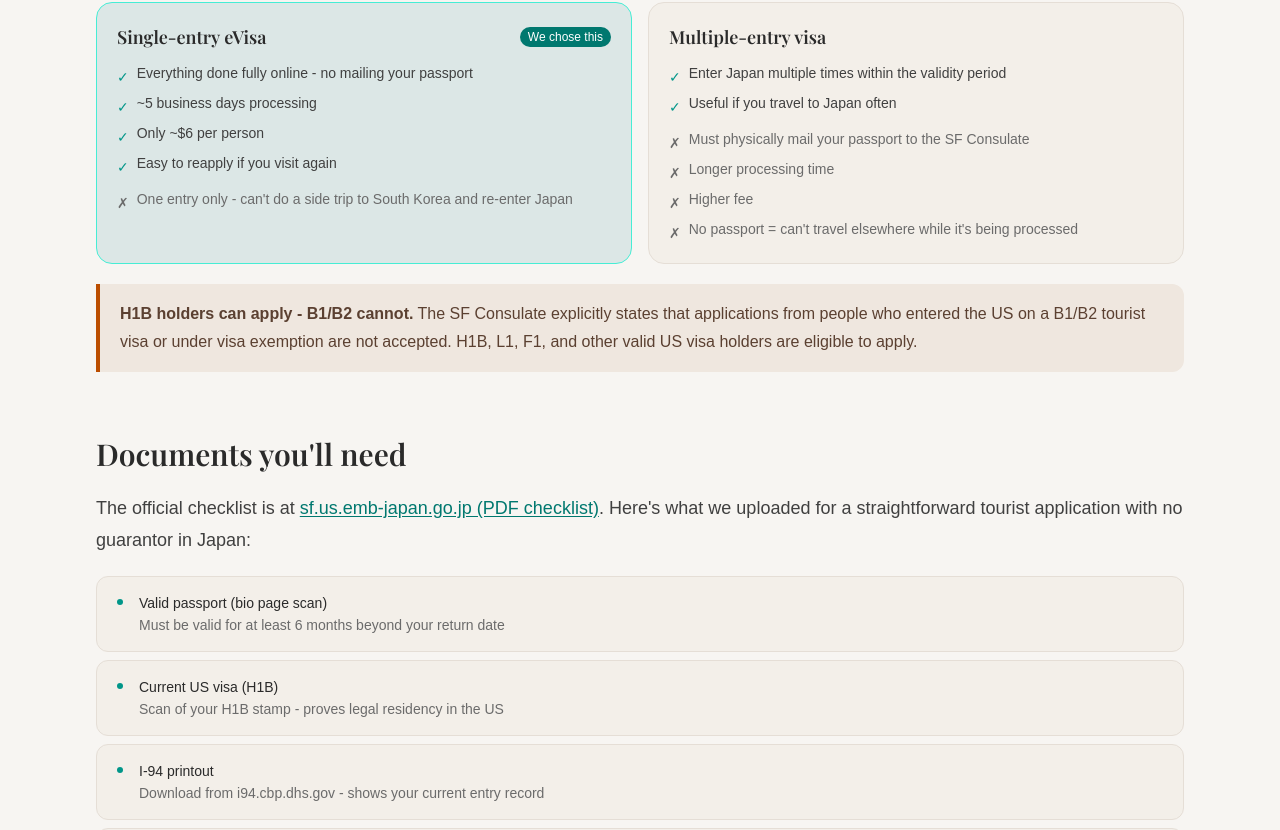
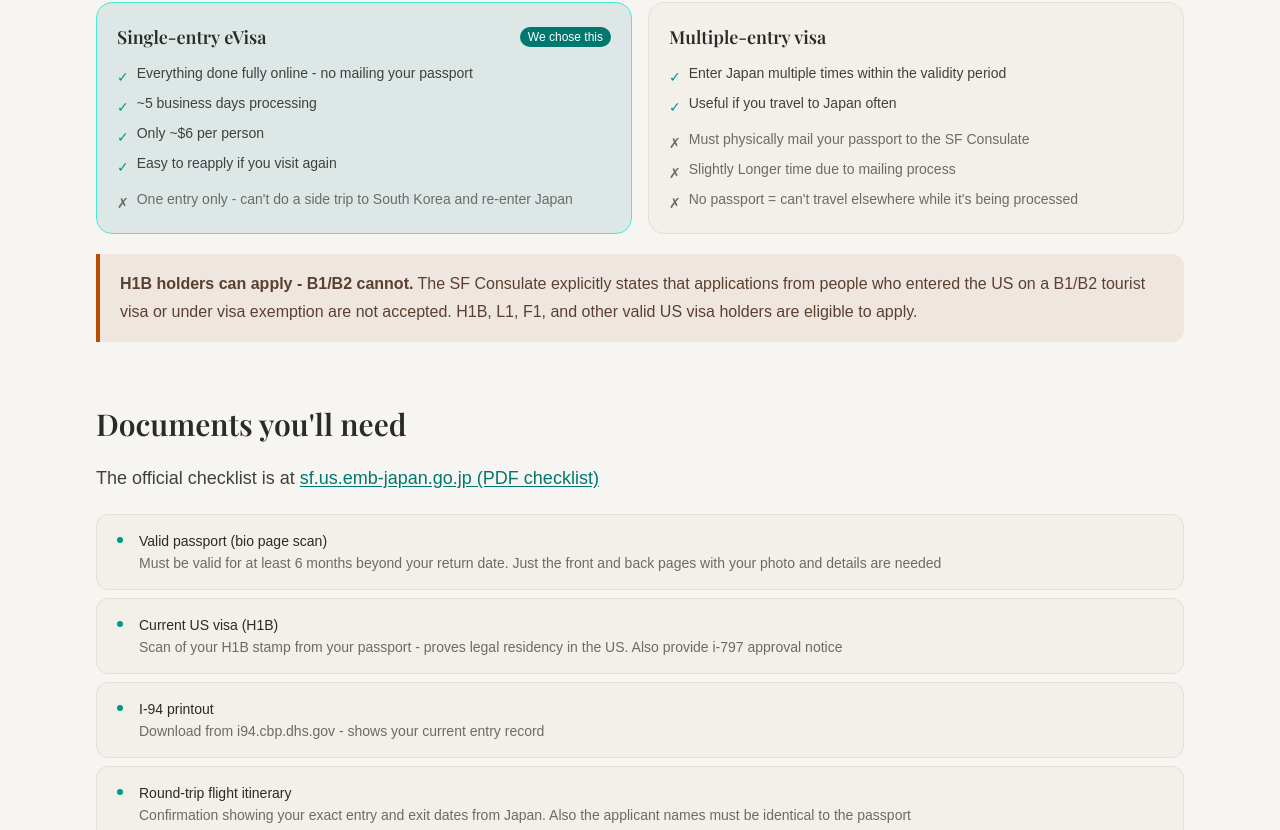
Before and after one commit to dsatyan/deeunbound, a Next.js app: page /travel/destinations/japan/visa in a window 1280 px wide. Shown: the part 1150-1980 px from the top of the page. Built offline with nearby package versions, Linux system fonts and the light colour scheme; a web font is replaced by a local one.

Commit message:
some edits

```diff
--- a/app/travel/destinations/japan/page.tsx
+++ b/app/travel/destinations/japan/page.tsx
@@ -2,7 +2,7 @@
 //
 // HOW TO ADD A NEW JAPAN PAGE:
 //   1. Create app/travel/destinations/japan/[topic]/page.tsx
-//   2. Add one entry to the JAPAN_PAGES array below — done.
+//   2. Add one entry to the JAPAN_PAGES array below - done.
 // ─────────────────────────────────────────────────────────────────────────────
 
 import Link from "next/link";
@@ -21,7 +21,7 @@ type JapanPage = {
 const JAPAN_PAGES: JapanPage[] = [
   {
     slug: "visa",
-    title: "Japan eVisa — Indian Passport, US Resident (H1B)",
+    title: "Japan eVisa - Indian Passport, US Resident (H1B)",
     description: "Step-by-step: how to apply online, what got our application rejected the first time, applying for a family member, and the full timeline from submission to issuance.",
     emoji: "📋",
     readingTime: "10 min read",
@@ -30,7 +30,7 @@ const JAPAN_PAGES: JapanPage[] = [
   // ↓ Add new Japan pages here
   // {
   //   slug: "tokyo",
-  //   title: "Tokyo — What We Did, What We'd Skip",
+  //   title: "Tokyo - What We Did, What We'd Skip",
   //   description: "...",
   //   emoji: "🗼",
   // },
@@ -62,8 +62,10 @@ export default function JapanPage() {
             </div>
           </div>
           <p className="mt-4 text-lg leading-relaxed text-[var(--muted)]">
-            Practical guides for Japan — written from the perspective of an
-            Indian passport holder living in the US.
+            一期一会 Ichi-go ichi-e -  "One time, one meeting"
+          </p>
+          <p className="mt-4 text-lg leading-relaxed text-[var(--muted)]">
+            This moment will never come again.
           </p>
           <div className="mt-6 h-px w-16 bg-[var(--accent)]" />
         </div>
--- a/app/travel/destinations/japan/visa/page.tsx
+++ b/app/travel/destinations/japan/visa/page.tsx
@@ -83,7 +83,7 @@ export default function JapanVisaPage() {
                 {
                   title: "Multiple-entry visa",
                   pros: ["Enter Japan multiple times within the validity period", "Useful if you travel to Japan often"],
-                  cons: ["Must physically mail your passport to the SF Consulate", "Longer processing time", "Higher fee", "No passport = can't travel elsewhere while it's being processed"],
+                  cons: ["Must physically mail your passport to the SF Consulate", "Slightly Longer time due to mailing process", "No passport = can't travel elsewhere while it's being processed"],
                   highlight: false,
                 },
               ].map((opt) => (
@@ -137,15 +137,13 @@ export default function JapanVisaPage() {
               >
                 sf.us.emb-japan.go.jp (PDF checklist)
               </a>
-              . Here's what we uploaded for a straightforward tourist application
-              with no guarantor in Japan:
             </p>
             <div className="space-y-2">
               {[
-                { doc: "Valid passport (bio page scan)", note: "Must be valid for at least 6 months beyond your return date" },
-                { doc: "Current US visa (H1B)", note: "Scan of your H1B stamp - proves legal residency in the US" },
+                { doc: "Valid passport (bio page scan)", note: "Must be valid for at least 6 months beyond your return date. Just the front and back pages with your photo and details are needed" },
+                { doc: "Current US visa (H1B)", note: "Scan of your H1B stamp from your passport - proves legal residency in the US. Also provide i-797 approval notice" },
                 { doc: "I-94 printout", note: "Download from i94.cbp.dhs.gov - shows your current entry record" },
-                { doc: "Round-trip flight itinerary", note: "Confirmation showing your exact entry and exit dates from Japan" },
+                { doc: "Round-trip flight itinerary", note: "Confirmation showing your exact entry and exit dates from Japan. Also the applicant names must be identical to the passport" },
                 { doc: "Hotel/accommodation bookings", note: "For every night of the stay - must match your flight dates exactly" },
                 { doc: "Day-by-day schedule", note: "⚠️ This is what got us rejected first time - see below" },
                 { doc: "Bank statements (3 months)", note: "To show you can cover your expenses" },
@@ -521,9 +519,7 @@ export default function JapanVisaPage() {
           <div className="max-w-3xl space-y-5 font-serif text-xl italic leading-relaxed text-[#554a43]">
             <p>
               The Japan eVisa process is genuinely fast and straightforward once
-              you know what to prepare. The rejection stung a little - but getting
-              a same-day response with a clear reason is honestly better than
-              weeks of silence. Fix the itinerary, reapply, done.
+              you know what to prepare.
             </p>
             <p>Safe travels ✈️</p>
             <p>- Dee</p>
--- a/app/travel/essentials/gate-habits/page.tsx
+++ b/app/travel/essentials/gate-habits/page.tsx
@@ -227,6 +227,19 @@ export default function GateHabits() {
               </p>
             </div>
           </StepCard>
+
+          <StepCard number="8" color="blue">
+            <StepHeader
+              title="Download Songs"
+              tagline="If you plan on long drives, having songs ready can make the journey more enjoyable"
+            />
+            <div className="space-y-4 text-lg leading-8 text-neutral-700">
+              <p>
+                My goto music is Spotify. I save the playlist locally on my phone, so I can
+                listen to it even without internet.
+              </p>
+            </div>
+          </StepCard>
         </section>
 
         <section className="mt-16 border-t border-[var(--border)] pt-10">
```
